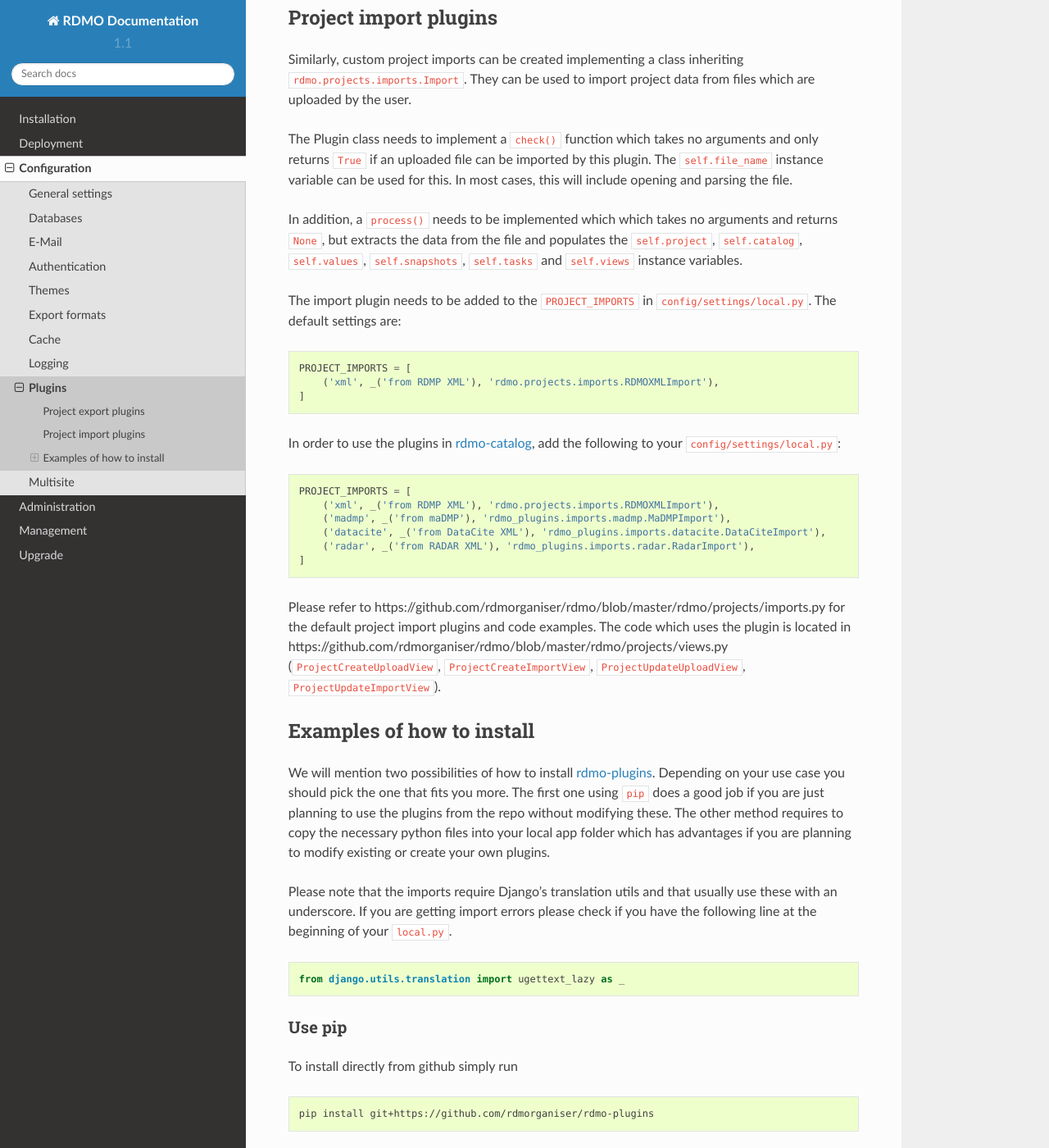
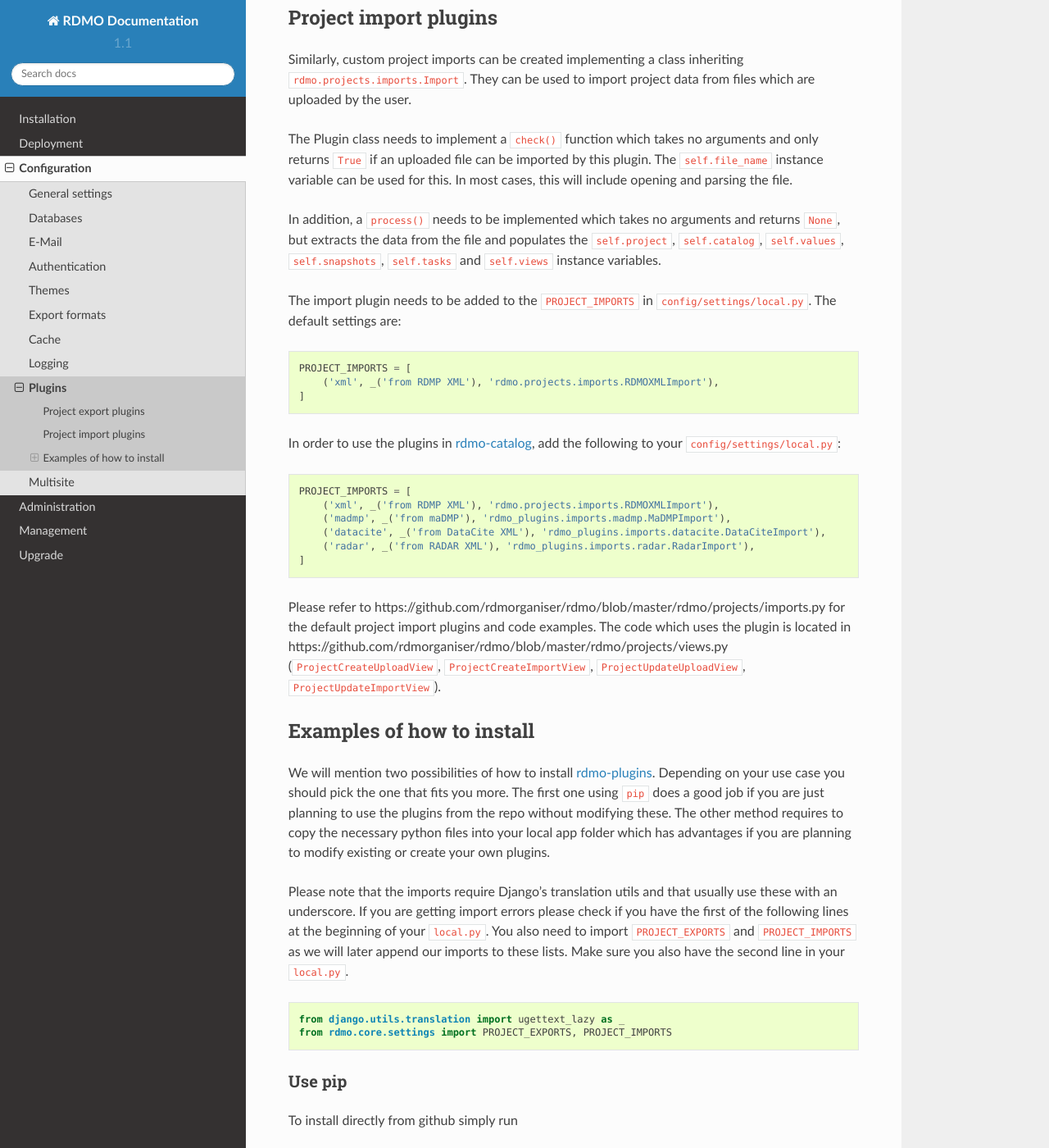
Before and after one commit to rdmorganiser/rdmo-docs, a Sphinx documentation site: the page built from docs/configuration/plugins.md, in a window 1280 px wide and 1400 px high, scrolled down 1889 px. Shown: the whole window at 82% size. Built offline with Sphinx 7.4.7 and the Read the Docs theme 2.0.0, drawn with Linux system fonts in a browser that asks for light colours.

Commit message:
Update plugins

````diff
--- a/docs/configuration/plugins.md
+++ b/docs/configuration/plugins.md
@@ -69,7 +69,7 @@ Similarly, custom project imports can be created implementing a class inheriting
 
 The Plugin class needs to implement a `check()` function which takes no arguments and only returns `True` if an uploaded file can be imported by this plugin. The `self.file_name` instance variable can be used for this. In most cases, this will include opening and parsing the file.
 
-In addition, a `process()` needs to be implemented which which takes no arguments and returns `None`, but extracts the data from the file and populates the `self.project`, `self.catalog`, `self.values`, `self.snapshots`, `self.tasks` and `self.views` instance variables.
+In addition, a `process()` needs to be implemented which takes no arguments and returns `None`, but extracts the data from the file and populates the `self.project`, `self.catalog`, `self.values`, `self.snapshots`, `self.tasks` and `self.views` instance variables.
 
 The import plugin needs to be added to the `PROJECT_IMPORTS` in `config/settings/local.py`. The default settings are:
 
@@ -96,10 +96,11 @@ Please refer to https://github.com/rdmorganiser/rdmo/blob/master/rdmo/projects/i
 
 We will mention two possibilities of how to install [rdmo-plugins](https://github.com/rdmorganiser/rdmo-plugins). Depending on your use case you should pick the one that fits you more. The first one using `pip` does a good job if you are just planning to use the plugins from the repo without modifying these. The other method requires to copy the necessary python files into your local app folder which has advantages if you are planning to modify existing or create your own plugins.
 
-Please note that the imports require Django's translation utils and that usually use these with an underscore. If you are getting import errors please check if you have the following line at the beginning of your `local.py`.
+Please note that the imports require Django's translation utils and that usually use these with an underscore. If you are getting import errors please check if you have the first of the following lines at the beginning of your `local.py`. You also need to import `PROJECT_EXPORTS` and `PROJECT_IMPORTS` as we will later append our imports to these lists. Make sure you also have the second line in your `local.py`.
 
 ```python
 from django.utils.translation import ugettext_lazy as _
+from rdmo.core.settings import PROJECT_EXPORTS, PROJECT_IMPORTS
 ```
 
 ### Use pip
````
